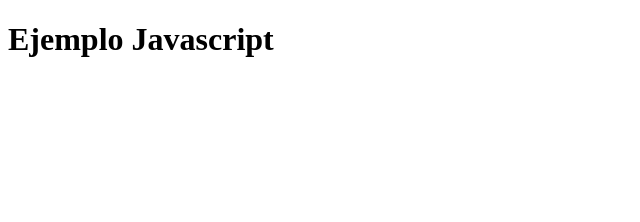
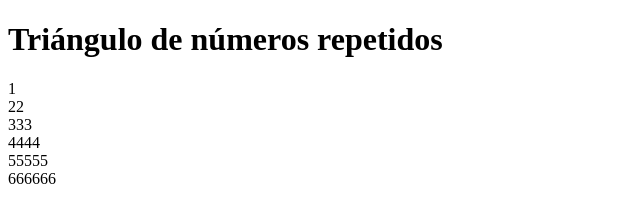
Before and after one commit to Carluchox/triangulo, a plain HTML site: page index.html in a window 1280 px wide. Shown: the whole page, without its empty margins (0-640 px from the left). Drawn offline with Linux system fonts and the light colour scheme.

Commit message:
Update index.html
Agregando título

```diff
--- a/index.html
+++ b/index.html
@@ -7,6 +7,7 @@
   <title>Pirámide de números</title>
 </head>
 <body>
-    <h1>Ejemplo Javascript</h1>
+    <h1> Triángulo de números repetidos</h1>
+        <script src="script.js"></script>
 </body>
 </html>
```
